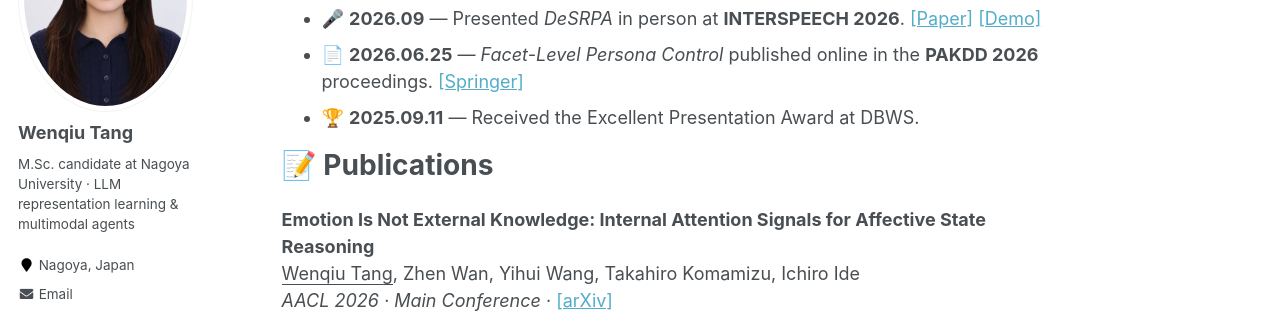
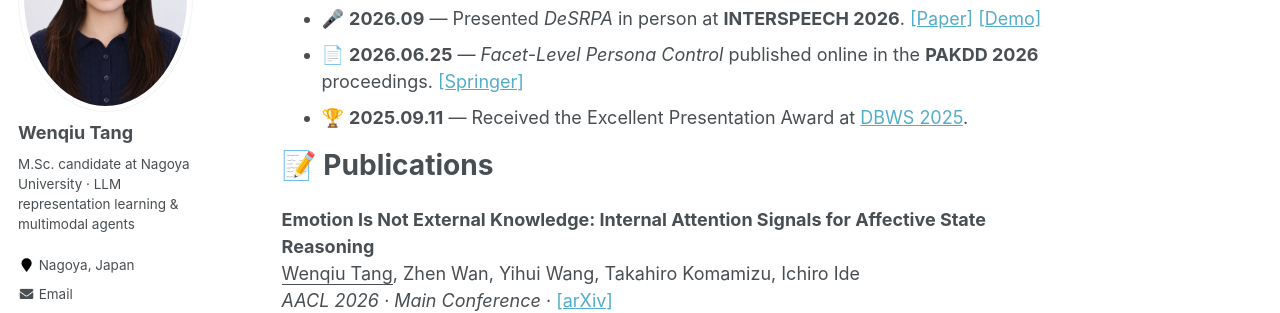
Before and after one commit to lunat5078/lunat5078.github.io, a Jekyll site: the page built from _pages/about.md, in a window 1280 px wide and 1400 px high, scrolled down 774 px. Shown: the part 153-466 px from the top of the window. Built offline with Jekyll 4.4.1, drawn with Linux system fonts in a browser that asks for light colours; some of the changed text lies outside the part shown.

Commit message:
Link DBWS award page
Co-Authored-By: Claude Opus 5.5 (1M context) <noreply@anthropic.com>

```diff
--- a/_pages/award.md
+++ b/_pages/award.md
@@ -1,4 +1,4 @@
-* Excellent Presentation Award, DBWS, 2025.9
+* Excellent Presentation Award, [DBWS 2025](https://sites.google.com/mil.doshisha.ac.jp/dbws-2025/%E5%8F%97%E8%B3%9E), 2025.9
 * WISE Program (TMI) Fellowship, Nagoya University (MEXT-funded), 2025 - Now
 * Outstanding Graduate, Huaqiao University, 2023.9
 * First-Class Scholarship, Huaqiao University, 2022 - 2023
--- a/_pages/news.md
+++ b/_pages/news.md
@@ -1,4 +1,4 @@
 * 🔥 **2026.10.15** — *Emotion Is Not External Knowledge* accepted to the **AACL 2026** Main Conference. [[arXiv]](https://arxiv.org/abs/2610.21347)
 * 🎤 **2026.09** — Presented *DeSRPA* in person at **INTERSPEECH 2026**. [[Paper]](https://www.isca-archive.org/interspeech_2026/tang26b_interspeech.html) [[Demo]](https://steeremo971-commits.github.io/emosteer-tts-demo/)
 * 📄 **2026.06.25** — *Facet-Level Persona Control* published online in the **PAKDD 2026** proceedings. [[Springer]](https://link.springer.com/chapter/10.1007/978-981-92-1947-6_33)
-* 🏆 **2025.09.11** — Received the Excellent Presentation Award at DBWS.
+* 🏆 **2025.09.11** — Received the Excellent Presentation Award at [DBWS 2025](https://sites.google.com/mil.doshisha.ac.jp/dbws-2025/%E5%8F%97%E8%B3%9E).
```
